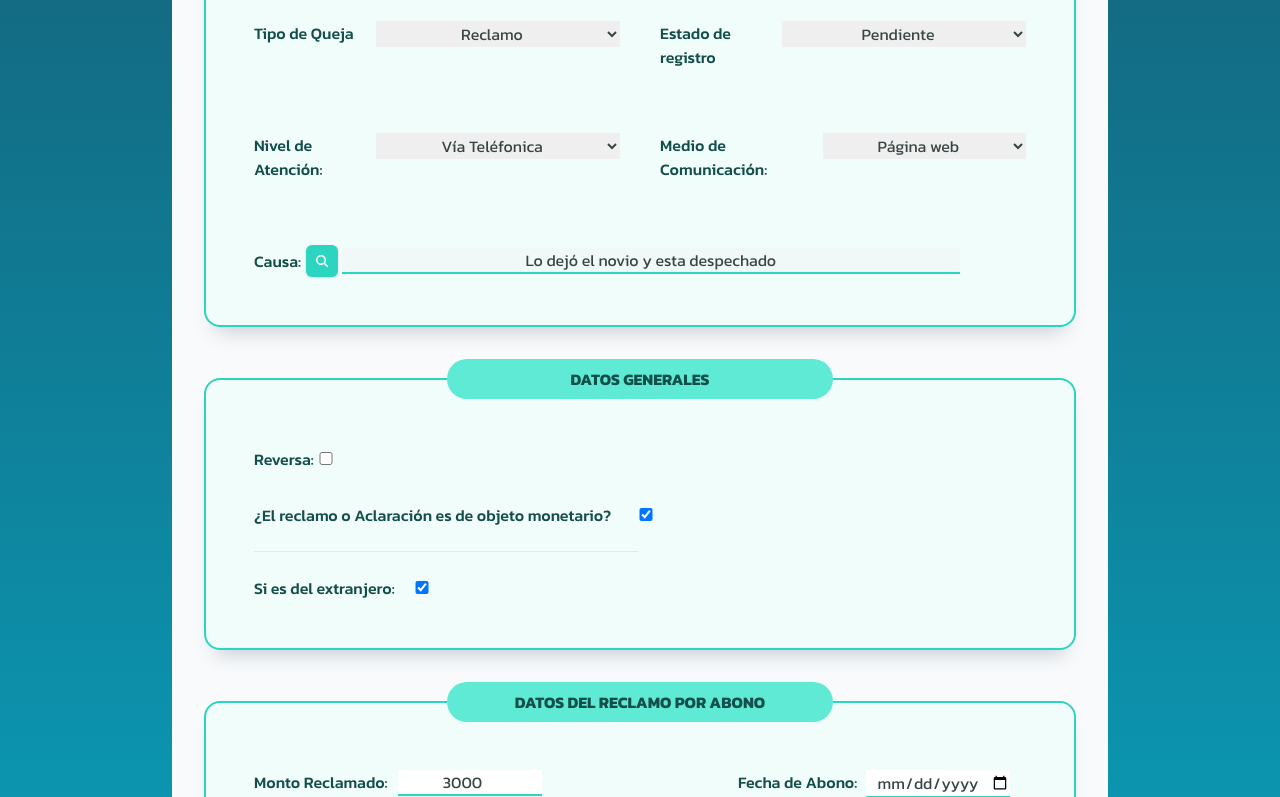
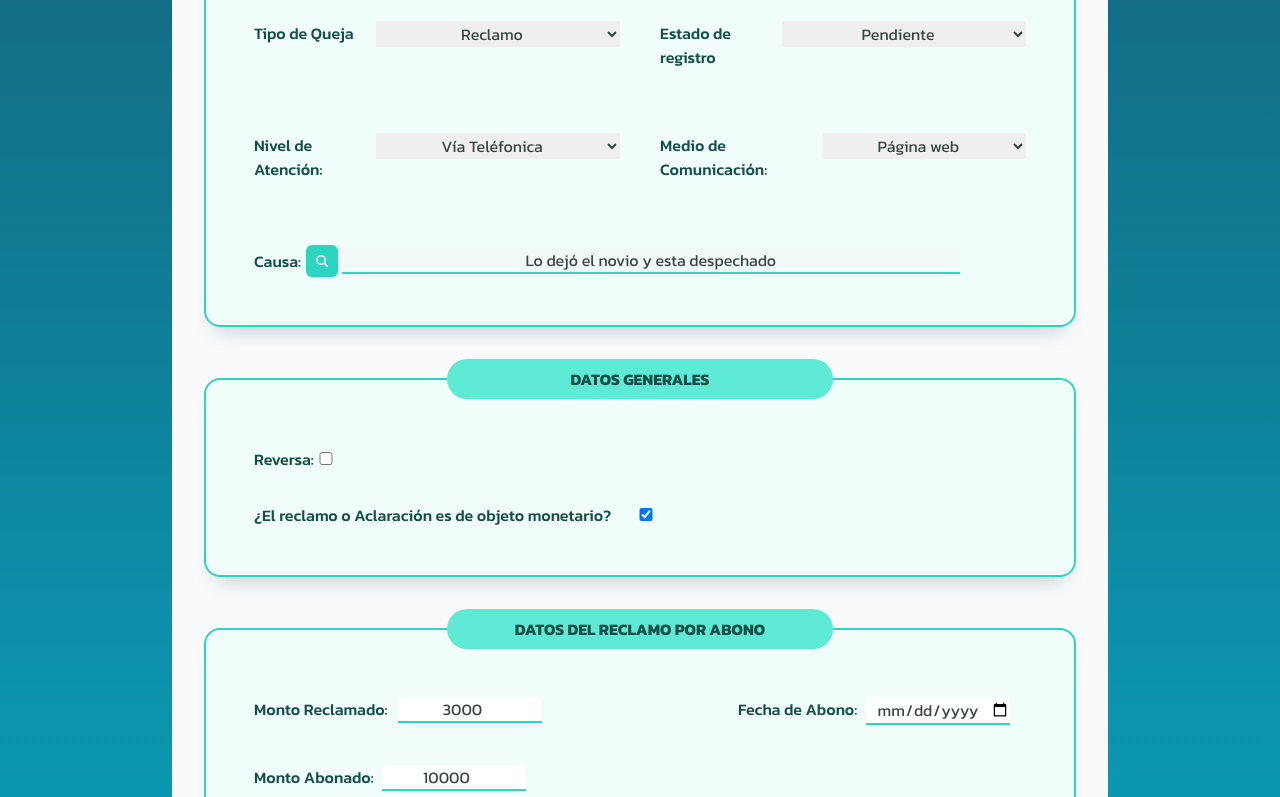
Before and after one commit to EmyRub/condusefApp, a React (Vite) app: page /condusefApp/quejas in a window 1280 px wide. Shown: the part 1289-2086 px from the top of the page. Built offline with nearby package versions, Linux system fonts and the light colour scheme.

Commit message:
condicionales

```diff
--- a/src/components/Forms/ReuneForm.tsx
+++ b/src/components/Forms/ReuneForm.tsx
@@ -51,7 +51,6 @@ export default function ReuneForm() {
     const concluido = edoReg === 'pendiente' || 'concluido';
 
 
-    //claimStatus === 'reclamo' && edoReg === 'pendiente',
     return (
 
         <form
@@ -92,6 +91,7 @@ export default function ReuneForm() {
                                 <input
                                     id="ente"
                                     type="number"
+                                    disabled
 
                                     {...field} // Propiedades del input controlado por React Hook Form
                                     onChange={(e) => {
@@ -135,6 +135,7 @@ export default function ReuneForm() {
                                 <input
                                     id="sucursal"
                                     type="number"
+                                    disabled
                                     {...field}
                                     onChange={(e) => {
                                         field.onChange(e)
@@ -830,6 +831,9 @@ export default function ReuneForm() {
                                     </span>
                                 )}
 
+                                {claimStatus === 'aclaracion' && (
+                                    <>
+
                                         <hr className="w-44 xl:w-96 " />
 
                                         <div className='xl:flex'>
@@ -858,6 +862,8 @@ export default function ReuneForm() {
                                                 )}
                                             />
                                         </div>
+                                    </>
+                                )}
 
                             </section>
 
```
Lines whose indentation alone changed are shown as unchanged.
